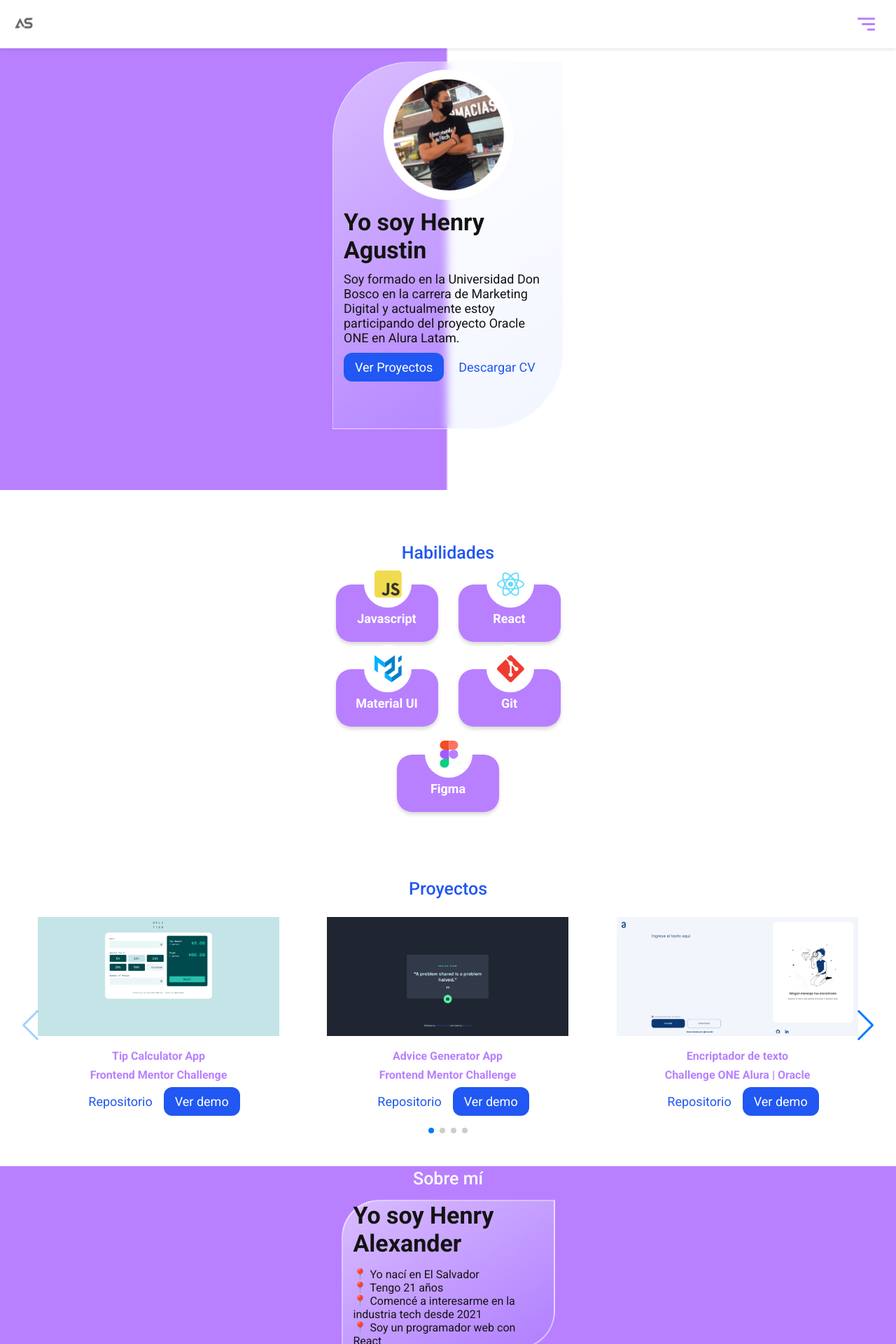
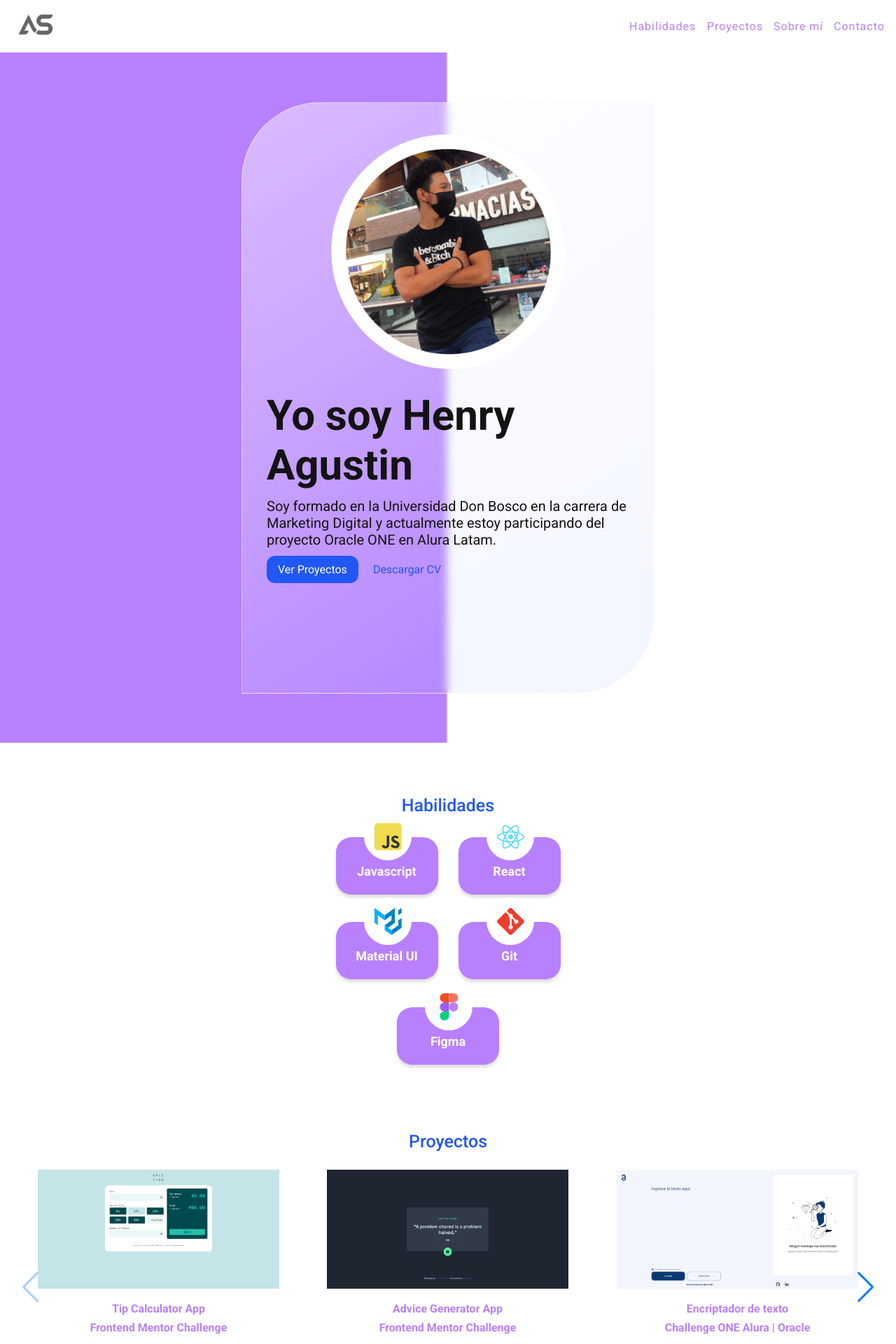
Before and after one commit to lexcode1227/portfolio-react, a React (Vite) app: page / in a window 1280 px wide. Shown: the top 1920 px of the page at 70% size. Built offline with nearby package versions, Linux system fonts and the light colour scheme.

Commit message:
working on tablet design

```diff
--- a/src/App.jsx
+++ b/src/App.jsx
@@ -1,4 +1,4 @@
-import { useState } from "react";
+import { useState, useEffect } from "react";
 import "./App.css"
 import Header from './Components/Header'
 import Banner from './Components/Banner'
@@ -7,8 +7,34 @@ import About from "./Components/About"
 import ContactMe from "./Components/ContactMe"
 import Footer from "./Components/Footer"
 import Projects from "./Components/Projects"
+import { ScrollToTopButton } from "./Components/ScrollToTopButton";
+import KeyboardArrowUpIcon from '@mui/icons-material/KeyboardArrowUp';
 
 function App() {
+  const [showScrollButton, setShowScrollButton] = useState(false);
+
+  useEffect(() => {
+    const handleScroll = () => {
+      if (window.scrollY > 300) {
+        setShowScrollButton(true);
+      } else {
+        setShowScrollButton(false);
+      }
+    };
+
+    window.addEventListener('scroll', handleScroll);
+
+    return () => {
+      window.removeEventListener('scroll', handleScroll);
+    };
+  }, []);
+
+  const scrollToTop = () => {
+    window.scrollTo({
+      top: 0,
+      behavior: 'smooth',
+    });
+  };
   return (
     <>
       <Header/>
@@ -18,6 +44,11 @@ function App() {
       <About/>
       <ContactMe/>
       <Footer/>
+      {showScrollButton && (
+        <ScrollToTopButton onClick={scrollToTop}>
+          <KeyboardArrowUpIcon />
+        </ScrollToTopButton>
+      )}
     </>
   )
 }
--- a/src/Components/Banner/index.jsx
+++ b/src/Components/Banner/index.jsx
@@ -1,8 +1,8 @@
 import React from 'react'
 import { styled } from 'styled-components'
 import bannerBg from '../../assets/Header-bg.png'
-import profileImg from '../../assets/profile-img-border.png'
-import { cvUrl, fontSizeSmText, fontSizeSmTitle, textColor } from '../../constants'
+import profileImg from '../../assets/Profile-image.png'
+import { cvUrl, fontSizeXsText, fontSizeMdText, fontSizeMdTitle, fontSizeSmText, fontSizeSmTitle, textColor } from '../../constants'
 
 const BannerContainer = styled.section`
   background-image: url(${bannerBg});
@@ -13,6 +13,10 @@ const BannerContainer = styled.section`
   display: flex;
   justify-content: center;
   align-items: center;
+
+  @media (min-width: 768px){
+    height: 986px;
+  }
 `
 const CardContainer = styled.div`
   width: 330px;
@@ -27,30 +31,53 @@ const CardContainer = styled.div`
   border-radius: 112.203px 0 112.203px;
   border: solid 1px rgba(255, 255, 255, 0.5);
   padding: 10px 15px;
+
+  @media (min-width: 768px){
+    width: 590px;
+    height: 845px;
+  }
 `
 const CardImg = styled.img`
   width: 187px;
   height: 187px;
   border-radius: 100px;
   border: #ffff 15px;
-  rotate: 3.24°;
+
+  @media (min-width: 768px){
+    width: 335px;
+    height: 335px;
+    margin-top: 35px;
+  }
 `
 const CardDiv = styled.div`
   display: flex;
   flex-direction: column;
   justify-content: flex-start;
   gap: 11px;
-  height: 205px;
+  height: auto;
+  padding: 20px 4px;
+
+  @media (min-width: 768px){
+    padding: 20px;
+  }
 `
 const CardTitle = styled.h1`
   font-size: ${fontSizeSmTitle};
   font-weight: 600;
   color: ${textColor};
+
+  @media (min-width: 768px){
+    font-size: ${fontSizeMdTitle};
+  }
 `
 const CardText = styled.h3`
   font-size: ${fontSizeSmText};
   font-weight: 400;
   color: ${textColor};
+
+  @media (min-width: 768px){
+    font-size: ${fontSizeMdText};
+  }
 `
 const CardBtnContainer = styled.div`
   display: flex;
@@ -65,6 +92,10 @@ const Btn = styled.a`
   border-radius: 12px;
   cursor: pointer;
   text-decoration: none;
+
+  @media (min-width: 768px){
+    font-size: ${fontSizeXsText};
+  }
 `
 
 
--- a/src/Components/Carrusel/index.jsx
+++ b/src/Components/Carrusel/index.jsx
@@ -27,6 +27,7 @@ const CardContainer = styled.div`
     display: flex;
     flex-direction: column;
     gap: 8px;
+    min-height: 120px;
 `
 const CardTitle = styled.h2`
     color: ${primaryColor};
@@ -38,7 +39,7 @@ const CardSubtitle = styled.h3`
     font-size: ${fontSizeXsText};
     font-weight: 600;
 `
-const Btn = styled.button`
+const Btn = styled.a`
     font-size: ${fontSizeSmText};
     background-color: ${props => props.secundary ? 'transparent' : '#2157F2'};
     color: ${props => props.secundary ? '#2157F2' : '#ffff'};
@@ -78,9 +79,9 @@ const Carrusel = ({data}) => {
                     <CardContainer>
                         <CardTitle>{item.title}</CardTitle>
                         <CardSubtitle>{item.subtitle}</CardSubtitle>
-                            <div>
-                                <a target='_blank' href={item.repository}><Btn secundary="true">Repositorio</Btn></a>
-                                <a target='_blank' href={item.demo}><Btn>Ver demo</Btn></a>
+                            <div style={{marginTop: "25px"}}>
+                                <Btn target='_blank' href={item.repository} secundary="true">Repositorio</Btn>
+                                <Btn target='_blank' href={item.demo}>Ver demo</Btn>
                             </div>
                     </CardContainer>
                 </ProjectCard>
--- a/src/Components/ContactMe/index.jsx
+++ b/src/Components/ContactMe/index.jsx
@@ -1,10 +1,17 @@
 import React from 'react';
 import { styled } from 'styled-components';
-import { fontSizeSmText, fontSizeLgText, secondaryColor, textColorRemark } from '../../constants'
+import { fontSizeSmText, fontSizeLgText, secondaryColor, textColorRemark, primaryColor } from '../../constants'
 import { Formik, Form, Field, ErrorMessage, useFormik } from 'formik';
 import * as Yup from 'yup';
 import { TextField, Button } from '@mui/material/';
 import { Element } from 'react-scroll';
+import { createGlobalStyle } from 'styled-components';
+
+const GlobalStyle = createGlobalStyle`
+  .hvr-underline-from-center::before {
+    background-color: ${secondaryColor};
+  }
+`;
 
 const ContactMeContainer = styled(Element).attrs(() => ({
     as: 'section',
@@ -100,7 +107,8 @@ const ContactMe = () => {
                     margin="normal"
                     sx={{background: "#F5F5F5"}}
                 />
-                <Button type="submit" variant="contained" color="primary" sx={{backgroundColor: "#2157F2", borderRadius: "6px", marginTop:"23px" }}>
+                <GlobalStyle />
+                <Button className='hvr-underline-from-center' type="submit" variant="contained" color="primary" sx={{backgroundColor: "#2157F2", borderRadius: "6px", marginTop:"23px", textTransform: "capitalize" }}>
                 Enviar
                 </Button>
             </Form>
--- a/src/Components/Header/index.jsx
+++ b/src/Components/Header/index.jsx
@@ -3,7 +3,8 @@ import LogoSmall from "../../assets/logo-grey.svg";
 import styled from 'styled-components';
 import { BiMenuAltRight } from "react-icons/bi";
 import { primaryColor } from '../../constants';
-import MobileNavbar from '../MobileNavbar';
+import Navbar from '../Navbar';
+import { useMediaQuery } from '@mui/material';
 
 const HeaderContainer = styled.header`
   width: 100%;
@@ -13,13 +14,20 @@ const HeaderContainer = styled.header`
   padding: 16px;
   background-color: #ffffff;
   box-shadow: 0 2px 4px rgba(0, 0, 0, 0.1);
-  position: fixed;
-  z-index: 2;
+
+  @media (min-width: 768px){
+    height: 75px;
+
+  }
 `;
 
 const Logo = styled.img`
   width: 37px;
   height: auto;
+
+  @media (min-width: 768px){
+    width: 72px;
+  }
 `;
 
 const MobileMenuButton = styled.button`
@@ -29,7 +37,6 @@ const MobileMenuButton = styled.button`
   border: none;
   cursor: pointer;
   transition: opacity 0.3s;
-  z-index: 2;
 
   &:hover {
     opacity: 0.7;
@@ -43,6 +50,7 @@ const MenuIconStyles = {
 }
 
 const Header = () => {
+    const isMobile = useMediaQuery('(max-width: 767px)');
     const [openMenu, setOpenMenu] = useState(false)
     const toggleMenu = ()=>{
       setOpenMenu(!openMenu)
@@ -51,10 +59,13 @@ const Header = () => {
   return (
     <HeaderContainer>
       <Logo src={LogoSmall} alt="Logo" />
-      <MobileMenuButton onClick={toggleMenu}>
-        <BiMenuAltRight color={primaryColor} style={MenuIconStyles}/>
-      </MobileMenuButton>
-      {openMenu && <MobileNavbar toggleMenu={toggleMenu} /> }
+      {isMobile ?
+        <MobileMenuButton onClick={toggleMenu}>
+          <BiMenuAltRight color={primaryColor} style={MenuIconStyles}/>
+        </MobileMenuButton>
+      : <Navbar/>
+      }
+      {openMenu && <Navbar/> }
     </HeaderContainer>
   )
 }
--- a/src/Components/MobileNavbar/index.jsx
+++ b/src/Components/Navbar/index.jsx
@@ -1,6 +1,6 @@
 import React from 'react';
 import { styled } from 'styled-components';
-import { primaryColor, secondaryColor, fontSizeMdText, textColorRemark } from '../../constants'
+import { primaryColor, secondaryColor, fontSizeXsText, textColorRemark } from '../../constants'
 import { Link, animateScroll as scroll } from 'react-scroll';
 import {v4 as uuid} from "uuid";
 import 'hover.css/css/hover.css';
@@ -18,14 +18,38 @@ const NavBar = styled.nav`
     align-items: center;
     flex-direction: column;
     position: fixed;
+    z-index: 1;
     left: 0;
     top: 69px;
     width: 100%;
     height: auto;
     background-color: ${primaryColor};
-    z-index: 1;
     padding-bottom: 20px;
+    animation: ease .4s left forwards;
+
+    @keyframes left {
+    0% {
+        left: 100%;
+    }
+    100% {
+        left: 0;
+    }
+}
+
+    @media (min-width: 768px) {
+        flex-direction: row;
+        justify-content: flex-end;
+        gap: 15px;
+        position: relative;
+        left: 0;
+        top: 0;
+        background-color: ${secondaryColor};
+        color: ${primaryColor};
+        z-index: 0;
+        padding-bottom: 0;
+    }
 `
+
 const Item = styled(Link)`
     /* width: 100%; */
     padding: 20px;
@@ -33,10 +57,19 @@ const Item = styled(Link)`
     text-align: center;
     text-decoration: none;
     color: ${secondaryColor};
-    font-size: ${fontSizeMdText};
+    font-size: ${fontSizeXsText};
     cursor: pointer;
+
+    &:hover {
+    color: ${textColorRemark};
+  }
+
+  @media (min-width: 768px) {
+        padding: 10px 0;
+        color: ${primaryColor};
+    }
 `
-const MobileNavbar = ({toggleMenu}) => {
+const Navbar = () => {
     const data = [
         {
             id: uuid(),
@@ -60,11 +93,11 @@ const MobileNavbar = ({toggleMenu}) => {
         <GlobalStyle />
         <NavBar>
             {data.map((e)=>
-                <Item className='hvr-underline-from-left' key={e.id} to={e.title} smooth="true" duration={500} onClick={toggleMenu} >{e.title}</Item>
+                <Item className='hvr-underline-from-left' key={e.id} to={e.title} smooth="true" duration={500}>{e.title}</Item>
             )}
         </NavBar>
     </>
   )
 }
 
-export default MobileNavbar
+export default Navbar
--- /dev/null
+++ b/src/Components/ScrollToTopButton/index.jsx
@@ -0,0 +1,24 @@
+import styled from 'styled-components';
+import { primaryColor, secondaryColor, textColorRemark } from '../../constants';
+
+export const ScrollToTopButton = styled.button`
+  position: fixed;
+  bottom: 20px;
+  right: 20px;
+  color: ${secondaryColor};
+  background-color: ${primaryColor};
+  border: none;
+  border-radius: 50%;
+  width: 40px;
+  height: 40px;
+  display: flex;
+  justify-content: center;
+  align-items: center;
+  cursor: pointer;
+  transition: background-color 0.3s ease-in-out;
+  z-index: 1;
+
+  /* &:hover {
+    background-color: ${textColorRemark};
+  } */
+`;
```
Also changed, not shown: src/assets/Profile-image.png (added).
